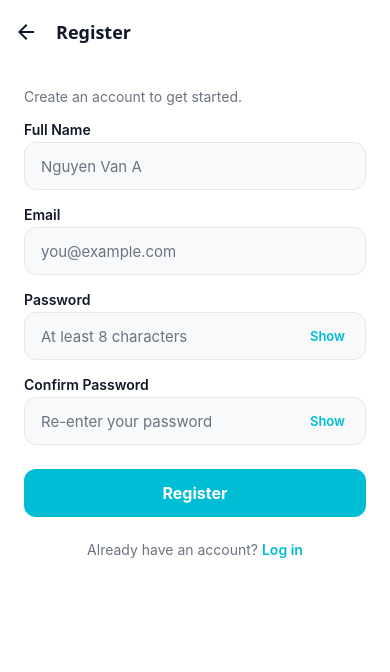
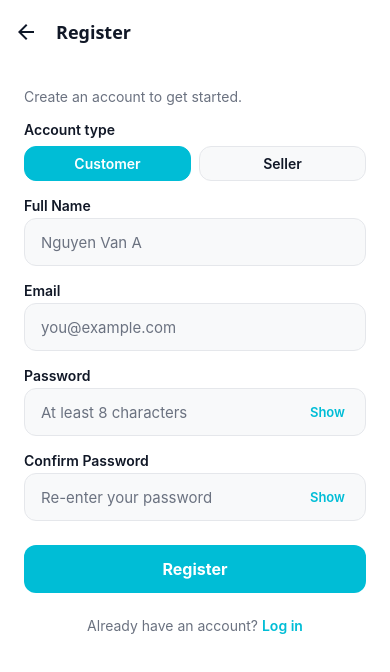
Before and after one commit to e-commercial-marketplace/commerce-platform-frontend-mobile, a React Native app: screen /Register in a window 390 px wide. Shown: the top 672 px of the page. Built offline with nearby package versions, Linux system fonts and the light colour scheme; no server answers.

Commit message:
feat: add user profile and seller registration

```diff
--- a/src/api/queryKeys.ts
+++ b/src/api/queryKeys.ts
@@ -40,6 +40,17 @@ export type ProductListFilters = {
 };
 
 export const queryKeys = {
+  /**
+   * Current authenticated user (`GET /api/v1/users/me`).
+   * Only used when the user is authenticated; cached per session.
+   */
+  user: {
+    /** Prefix that matches current-user queries. */
+    all: ['user'] as const,
+    /** Current authenticated user profile. */
+    me: () => ['user', 'me'] as const,
+  },
+
   /**
    * Public catalog (`GET /api/v1/products`, `GET /api/v1/products/{id}`).
    * The filters object is part of the key so each filter combination has its
--- /dev/null
+++ b/src/hooks/useCurrentUser.ts
@@ -0,0 +1,21 @@
+/**
+ * TanStack Query hook for the current authenticated user.
+ * Uses GET /api/v1/users/me via authService.getCurrentUser().
+ * Only intended for authenticated users; callers should gate on auth state.
+ */
+
+import { useQuery } from '@tanstack/react-query';
+
+import { queryKeys } from '../api/queryKeys';
+import { getCurrentUser } from '../services/authService';
+import type { User } from '../types/auth';
+
+export function useCurrentUser(enabled = true) {
+  return useQuery<User>({
+    queryKey: queryKeys.user.me(),
+    queryFn: getCurrentUser,
+    enabled,
+    // Keep profile reasonably fresh but don't refetch excessively
+    staleTime: 2 * 60 * 1000,
+  });
+}
--- a/src/screens/ProfileScreen.tsx
+++ b/src/screens/ProfileScreen.tsx
@@ -6,12 +6,15 @@
  * later features.
  */
 
-import { useState } from 'react';
+import { useEffect, useState } from 'react';
 import { ActivityIndicator, Pressable, ScrollView, StyleSheet, Text, View } from 'react-native';
 import { SafeAreaView } from 'react-native-safe-area-context';
+import { useQueryClient } from '@tanstack/react-query';
 
 import { colors, radii, spacing } from '../constants/theme';
 import { useAuth } from '../hooks/useAuth';
+import { useCurrentUser } from '../hooks/useCurrentUser';
+import { queryKeys } from '../api/queryKeys';
 import type { MainTabScreenProps } from '../navigation/types';
 import type { Role } from '../types/auth';
 
@@ -32,7 +35,17 @@ function getInitials(name: string): string {
 
 export default function ProfileScreen({ navigation }: MainTabScreenProps<'Profile'>) {
   const { user, isAuthenticated, isRestoring, logout } = useAuth();
+  const queryClient = useQueryClient();
+  const { data: profile, isLoading: profileLoading, isError: profileError, refetch } = useCurrentUser(
+    isAuthenticated && !isRestoring,
+  );
   const [loggingOut, setLoggingOut] = useState(false);
+
+  useEffect(() => {
+    if (!isAuthenticated) {
+      queryClient.removeQueries({ queryKey: queryKeys.user.me() });
+    }
+  }, [isAuthenticated, queryClient]);
 
   const handleLogout = async () => {
     if (loggingOut) {
@@ -91,14 +104,39 @@ export default function ProfileScreen({ navigation }: MainTabScreenProps<'Profil
     );
   }
 
+  const displayUser = profile ?? user;
+  const displayName = displayUser.name;
+  const displayEmail = displayUser.email;
+  const displayRole = displayUser.role;
+
   return (
     <SafeAreaView style={styles.container} edges={['top']}>
       <ScrollView contentContainerStyle={styles.content}>
         <View style={styles.avatar}>
-          <Text style={styles.avatarInitials}>{getInitials(user.name)}</Text>
+          <Text style={styles.avatarInitials}>{getInitials(displayName)}</Text>
         </View>
-        <Text style={styles.title}>{user.name}</Text>
-        <Text style={styles.subtitle}>{user.email}</Text>
+        <Text style={styles.title}>{displayName}</Text>
+        <Text style={styles.subtitle}>{displayEmail}</Text>
+        {profileLoading && !profile ? (
+          <View style={styles.inlineLoading}>
+            <ActivityIndicator size="small" color={colors.primary} />
+            <Text style={styles.inlineLoadingText}>Loading profile…</Text>
+          </View>
+        ) : null}
+        {profileError ? (
+          <View style={styles.errorBlock}>
+            <Text style={styles.errorText}>Couldn't load latest profile.</Text>
+            <Pressable
+              onPress={() => {
+                void refetch();
+              }}
+              style={styles.retrySmallButton}
+              accessibilityRole="button"
+            >
+              <Text style={styles.retrySmallButtonText}>Retry</Text>
+            </Pressable>
+          </View>
+        ) : null}
 
         <View style={styles.card}>
           <View style={styles.cardRow}>
@@ -108,7 +146,7 @@ export default function ProfileScreen({ navigation }: MainTabScreenProps<'Profil
           <View style={styles.cardDivider} />
           <View style={styles.cardRow}>
             <Text style={styles.cardLabel}>Role</Text>
-            <Text style={styles.cardValue}>{ROLE_LABELS[user.role]}</Text>
+            <Text style={styles.cardValue}>{ROLE_LABELS[displayRole]}</Text>
           </View>
         </View>
 
@@ -285,4 +323,36 @@ const styles = StyleSheet.create({
   buttonPressed: {
     opacity: 0.8,
   },
+  inlineLoading: {
+    flexDirection: 'row',
+    alignItems: 'center',
+    gap: spacing.xs,
+    marginBottom: spacing.sm,
+  },
+  inlineLoadingText: {
+    fontSize: 13,
+    color: colors.textSecondary,
+  },
+  errorBlock: {
+    alignItems: 'center',
+    gap: spacing.xs,
+    marginBottom: spacing.sm,
+  },
+  errorText: {
+    fontSize: 13,
+    color: colors.danger,
+  },
+  retrySmallButton: {
+    paddingHorizontal: spacing.sm,
+    paddingVertical: spacing.xs,
+    borderRadius: radii.sm,
+    backgroundColor: colors.surface,
+    borderWidth: 1,
+    borderColor: colors.border,
+  },
+  retrySmallButtonText: {
+    fontSize: 13,
+    color: colors.text,
+    fontWeight: '600',
+  },
 });
--- a/src/screens/RegisterScreen.tsx
+++ b/src/screens/RegisterScreen.tsx
@@ -9,6 +9,7 @@
 import { useState } from 'react';
 import {
   ActivityIndicator,
+  Alert,
   KeyboardAvoidingView,
   Platform,
   Pressable,
@@ -24,6 +25,7 @@ import FormField from '../components/FormField';
 import { colors, radii, spacing } from '../constants/theme';
 import { useAuth } from '../hooks/useAuth';
 import type { AppNavigatorScreenProps } from '../navigation/types';
+import type { Role } from '../types/auth';
 
 const EMAIL_REGEX = /^[^\s@]+@[^\s@]+\.[^\s@]+$/;
 /** Backend @Size(min = 8, max = 72) on the registration password. */
@@ -43,6 +45,7 @@ export default function RegisterScreen({ navigation }: AppNavigatorScreenProps<'
   const [email, setEmail] = useState('');
   const [password, setPassword] = useState('');
   const [confirmPassword, setConfirmPassword] = useState('');
+  const [role, setRole] = useState<Role>('CUSTOMER');
   const [errors, setErrors] = useState<RegisterFieldErrors>({});
   const [formError, setFormError] = useState<string | null>(null);
   const [submitting, setSubmitting] = useState(false);
@@ -90,7 +93,13 @@ export default function RegisterScreen({ navigation }: AppNavigatorScreenProps<'
 
     setSubmitting(true);
     try {
-      await register({ name: trimmedFullName, email: trimmedEmail, password });
+      await register({ name: trimmedFullName, email: trimmedEmail, password, role });
+      if (role === 'SELLER') {
+        Alert.alert(
+          'Seller account created',
+          'Seller account created. Your seller access is pending admin approval.',
+        );
+      }
       navigation.goBack(); // back to the Profile tab, now authenticated
     } catch (error) {
       const apiError = toApiError(error);
@@ -119,6 +128,34 @@ export default function RegisterScreen({ navigation }: AppNavigatorScreenProps<'
       >
         <ScrollView contentContainerStyle={styles.content} keyboardShouldPersistTaps="handled">
           <Text style={styles.intro}>Create an account to get started.</Text>
+
+          <View style={styles.roleSection}>
+            <Text style={styles.roleLabel}>Account type</Text>
+            <View style={styles.roleRow}>
+              <Pressable
+                onPress={() => setRole('CUSTOMER')}
+                disabled={submitting}
+                style={[styles.roleOption, role === 'CUSTOMER' && styles.roleOptionSelected]}
+                accessibilityRole="button"
+                accessibilityState={{ selected: role === 'CUSTOMER', disabled: submitting }}
+              >
+                <Text style={[styles.roleOptionText, role === 'CUSTOMER' && styles.roleOptionTextSelected]}>
+                  Customer
+                </Text>
+              </Pressable>
+              <Pressable
+                onPress={() => setRole('SELLER')}
+                disabled={submitting}
+                style={[styles.roleOption, role === 'SELLER' && styles.roleOptionSelected]}
+                accessibilityRole="button"
+                accessibilityState={{ selected: role === 'SELLER', disabled: submitting }}
+              >
+                <Text style={[styles.roleOptionText, role === 'SELLER' && styles.roleOptionTextSelected]}>
+                  Seller
+                </Text>
+              </Pressable>
+            </View>
+          </View>
 
           <FormField
             label="Full Name"
@@ -238,6 +275,40 @@ const styles = StyleSheet.create({
     fontSize: 14,
     color: colors.textSecondary,
   },
+  roleSection: {
+    gap: spacing.sm,
+  },
+  roleLabel: {
+    fontSize: 14,
+    fontWeight: '600',
+    color: colors.text,
+  },
+  roleRow: {
+    flexDirection: 'row',
+    gap: spacing.sm,
+  },
+  roleOption: {
+    flex: 1,
+    alignItems: 'center',
+    justifyContent: 'center',
+    paddingVertical: spacing.sm,
+    borderRadius: radii.md,
+    backgroundColor: colors.surface,
+    borderWidth: 1,
+    borderColor: colors.border,
+  },
+  roleOptionSelected: {
+    backgroundColor: colors.primary,
+    borderColor: colors.primary,
+  },
+  roleOptionText: {
+    fontSize: 14,
+    fontWeight: '600',
+    color: colors.text,
+  },
+  roleOptionTextSelected: {
+    color: colors.onPrimary,
+  },
   formError: {
     fontSize: 13,
     color: colors.danger,
--- a/src/services/authService.ts
+++ b/src/services/authService.ts
@@ -17,8 +17,8 @@ import type {
   User,
 } from '../types/auth';
 
-/** Public self-registration is limited to customers in this app. */
-const CUSTOMER_ROLE: Role = 'CUSTOMER';
+/** Default role for public registration. */
+const DEFAULT_ROLE: Role = 'CUSTOMER';
 
 /** POST /auth/login — the backend validates the credentials. */
 export async function login(credentials: LoginRequest): Promise<AuthResponse> {
@@ -26,13 +26,13 @@ export async function login(credentials: LoginRequest): Promise<AuthResponse> {
   return unwrapData(response);
 }
 
-/** POST /auth/register — always sends the CUSTOMER role (backend rejects ADMIN). */
+/** POST /auth/register — sends the selected role (defaults to CUSTOMER; backend rejects ADMIN). */
 export async function register(input: RegisterInput): Promise<AuthResponse> {
   const body: RegisterRequest = {
     email: input.email,
     password: input.password,
     name: input.name,
-    role: CUSTOMER_ROLE,
+    role: input.role ?? DEFAULT_ROLE,
   };
   const response = await apiClient.post<ApiResponse<AuthResponse>>('/auth/register', body);
   return unwrapData(response);
--- a/src/types/auth.ts
+++ b/src/types/auth.ts
@@ -26,12 +26,13 @@ export type LoginRequest = {
 
 /**
  * Registration input collected by the app. Confirm-password is a UI-only
- * check and is never sent; the customer role is added by the service layer.
+ * check and is never sent; role defaults to CUSTOMER if not specified.
  */
 export type RegisterInput = {
   name: string;
   email: string;
   password: string;
+  role?: Role;
 };
 
 /** Body of POST /auth/register (role is always CUSTOMER for this app). */
```
